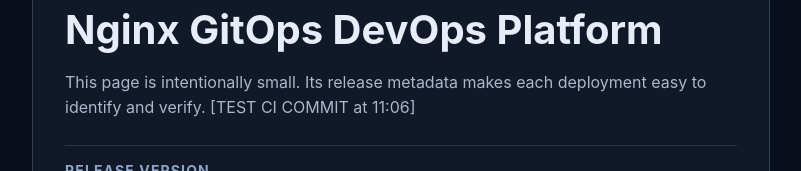
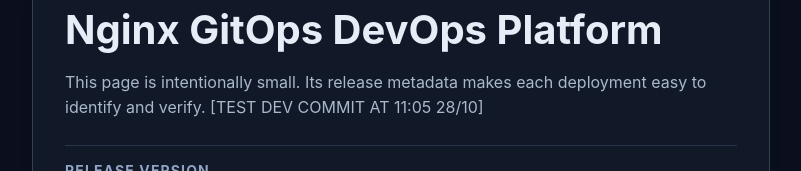
Before and after one commit to 23120049/end-end, a plain HTML site: page site/index.html in a window 1280 px wide. Shown: the part 242-413 px from the top of the page, without its empty margins (239-1040 px from the left). Drawn offline with Linux system fonts and the light colour scheme.

Commit message:
Update release metadata timestamp in index.html

```diff
--- a/site/index.html
+++ b/site/index.html
@@ -43,7 +43,7 @@
     <main>
       <p class="status">● Healthy release page</p>
       <h1>Nginx GitOps DevOps Platform</h1>
-      <p>This page is intentionally small. Its release metadata makes each deployment easy to identify and verify. [TEST CI COMMIT at 11:06]</p>
+      <p>This page is intentionally small. Its release metadata makes each deployment easy to identify and verify. [TEST DEV COMMIT AT 11:05 28/10]</p>
 
       <dl>
         <div class="item">
```
